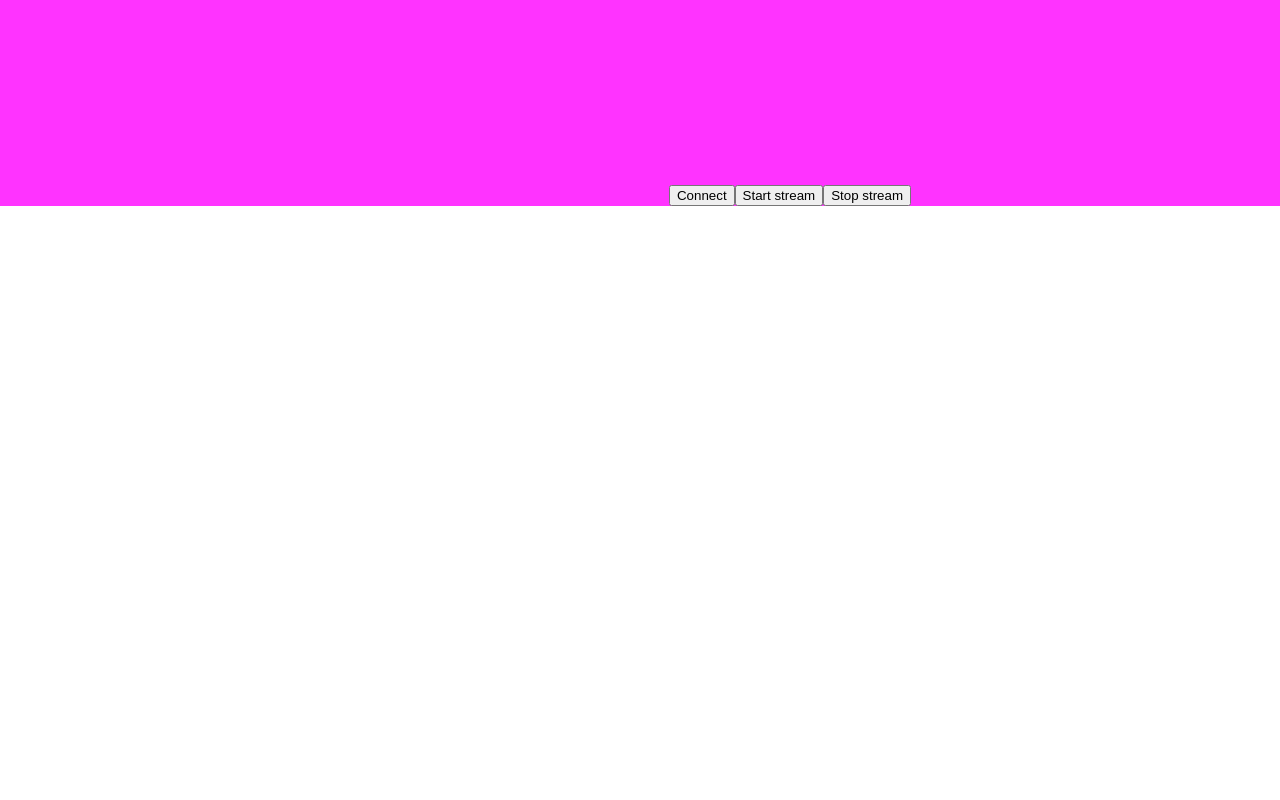
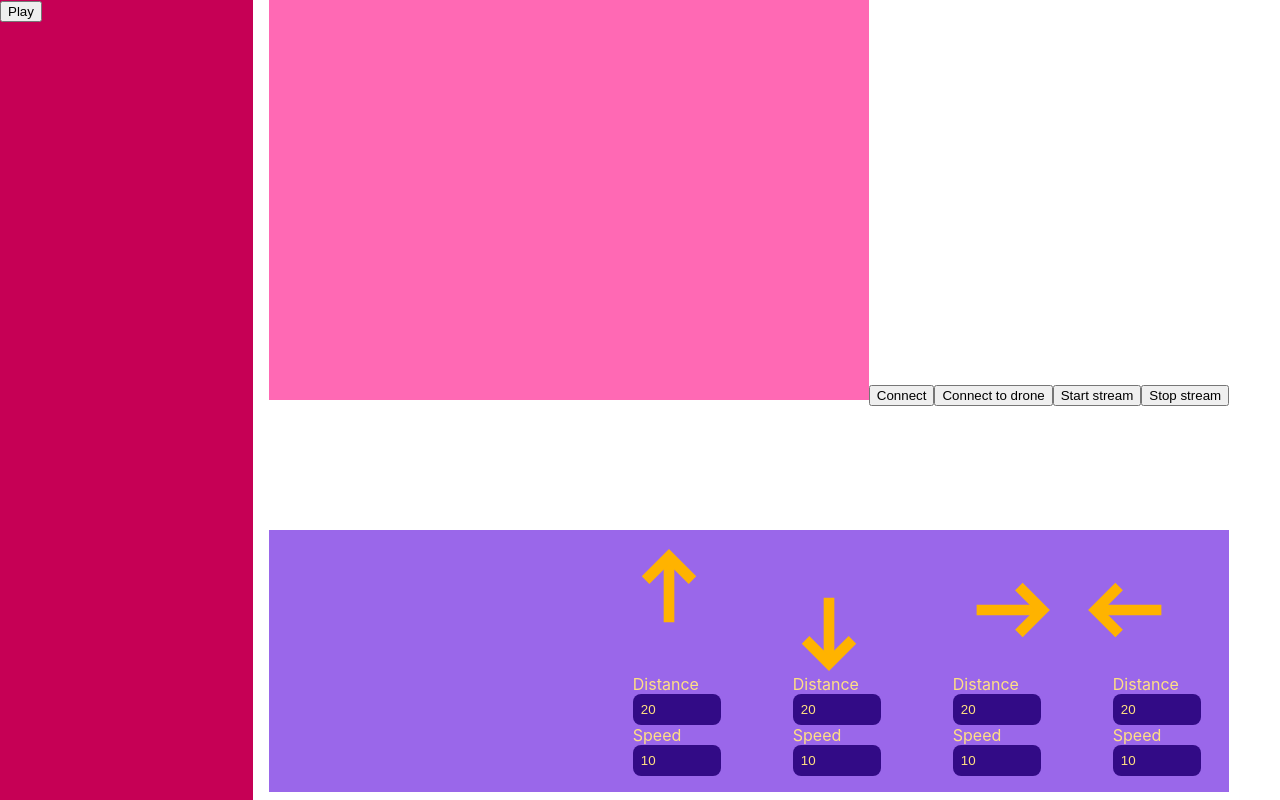
Before and after one commit to Ragnar-H/TelloGo, a React (Create React App) app in the folder client/: page / in a window 1280 px wide. Built offline with nearby package versions, Linux system fonts and the light colour scheme.

Commit message:
Make CommandBoard the main component of the app

```diff
--- a/client/src/App.tsx
+++ b/client/src/App.tsx
@@ -1,13 +1,10 @@
 import React from 'react'
 import './App.css'
-import { WebRTC } from './WebRTC'
+
+import { CommandBoard } from './CommandBoard'
 
 const App: React.FC = () => {
-  return (
-    <div className="App" style={{ backgroundColor: '#ff33ff' }}>
-      <WebRTC />
-    </div>
-  )
+  return <CommandBoard />
 }
 
 export default App
--- a/client/src/Command.tsx
+++ b/client/src/Command.tsx
@@ -75,7 +75,15 @@ export function Command(props: Props) {
     arrowPath,
   })
   return (
-    <div style={{ display: 'flex', alignItems: 'center', flexDirection: 'column' }}>
+    <div
+      style={{
+        display: 'flex',
+        alignItems: 'center',
+        flexDirection: 'column',
+        height: '100%',
+        width: '100%',
+      }}
+    >
       <svg
         viewBox="0 0 48 48"
         fill="none"
--- a/client/src/WebRTC.tsx
+++ b/client/src/WebRTC.tsx
@@ -19,7 +19,11 @@ export function WebRTC() {
   const video = useRef<HTMLVideoElement>(null)
   return (
     <div>
-      <video ref={video} autoPlay style={{ width: '300px', height: '200px' }} />
+      <video
+        ref={video}
+        autoPlay
+        style={{ height: '400px', width: '600px', backgroundColor: 'hotpink' }}
+      />
       <button
         onClick={() => {
           if (video.current === null) {
@@ -30,6 +34,7 @@ export function WebRTC() {
       >
         Connect
       </button>
+      <button onClick={connectToDrone}>Connect to drone</button>
       <button onClick={streamOn}>Start stream</button>
       <button onClick={streamOff}>Stop stream</button>
     </div>
```
